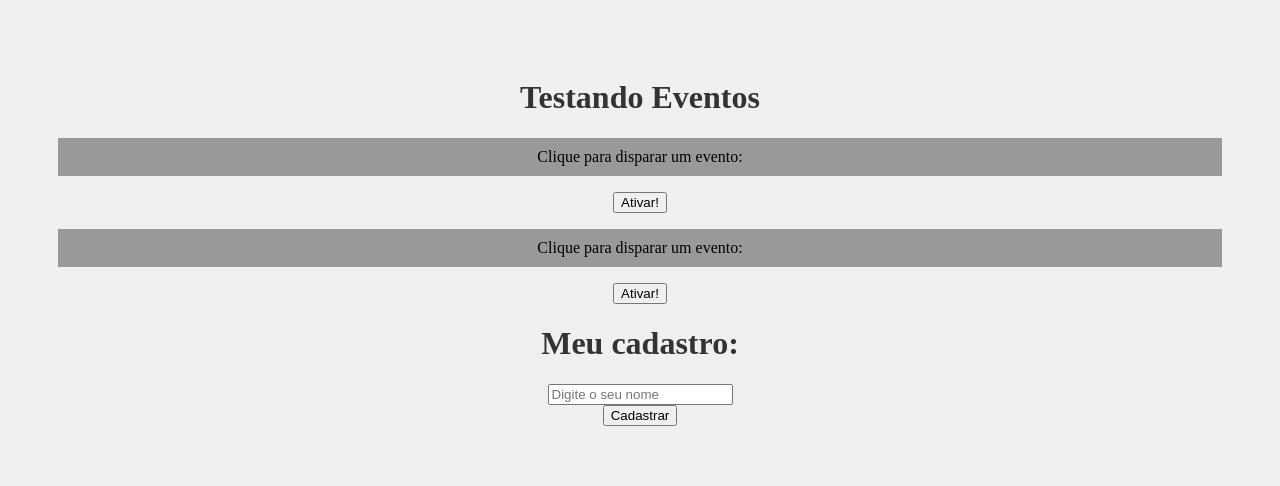
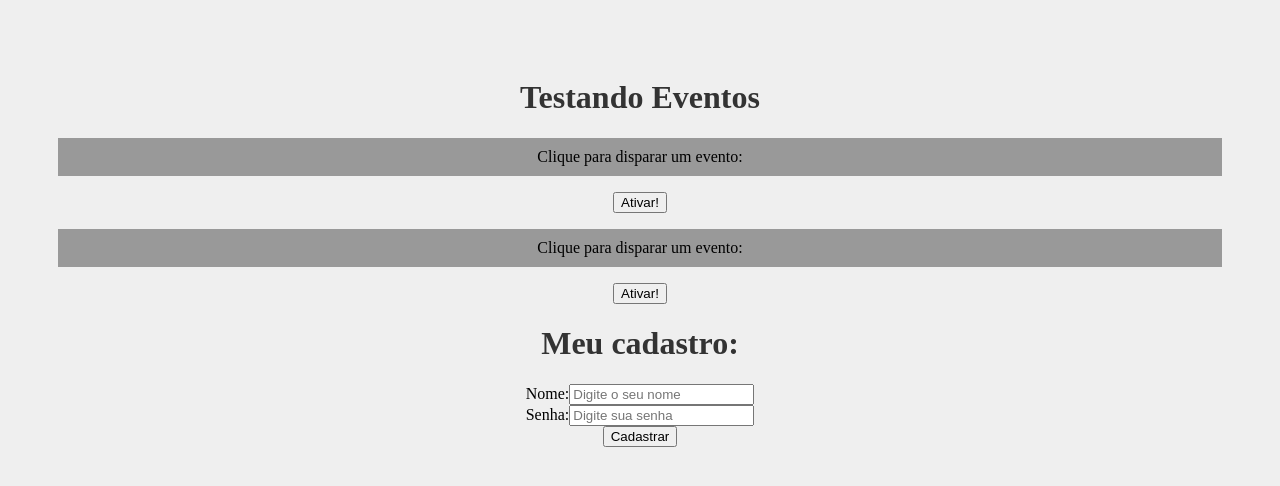
Before and after one commit to VictorParizio/meu-projeto, a React (Create React App) app: page / in a window 1280 px wide. Shown: the top 486 px of the page. Built offline with nearby package versions, Linux system fonts and the light colour scheme.

Commit message:
feat (Form): useState na Prática
Foi implementado o uso do useState no input de nome e senha para uso posterior dos valores de cada campo

```diff
--- a/src/components/Form.js
+++ b/src/components/Form.js
@@ -1,16 +1,38 @@
+import { useState } from "react"
+
 function Form() {
 
     function cadastrarUsuario(e) {
         e.preventDefault()
-        console.log("Cadastrou o usuário!")
+        console.log(`Usuário ${name} foi cadastrado com a senha: ${password}`)
     }
+
+    const [name, setName] = useState()
+    const [password, setPassword] = useState()
 
     return (
         <div>
             <h1>Meu cadastro:</h1>
             <form onSubmit={cadastrarUsuario}>
                 <div>
-                    <input type="text" placeholder="Digite o seu nome" />
+                    <label htmlFor="name">Nome:</label>
+                    <input
+                        id="name"
+                        name="name"
+                        type="text"
+                        placeholder="Digite o seu nome"
+                        onChange={(e) => setName(e.target.value)}
+                    />
+                </div>
+                <div>
+                    <label htmlFor="password">Senha:</label>
+                    <input
+                        type="password"
+                        id="password"
+                        name="password"
+                        placeholder="Digite sua senha"
+                        onChange={(e) => setPassword(e.target.value)}
+                    />
                 </div>
                 <div>
                     <input type="submit" value="Cadastrar" />
```
